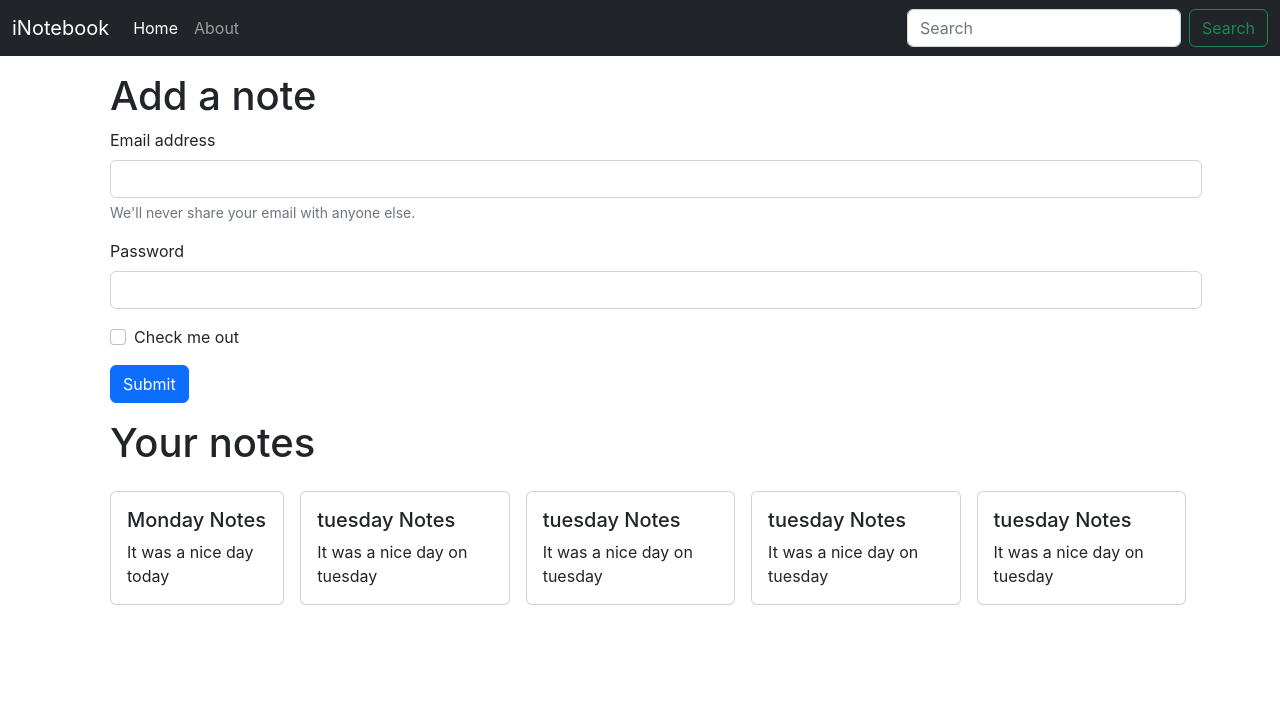
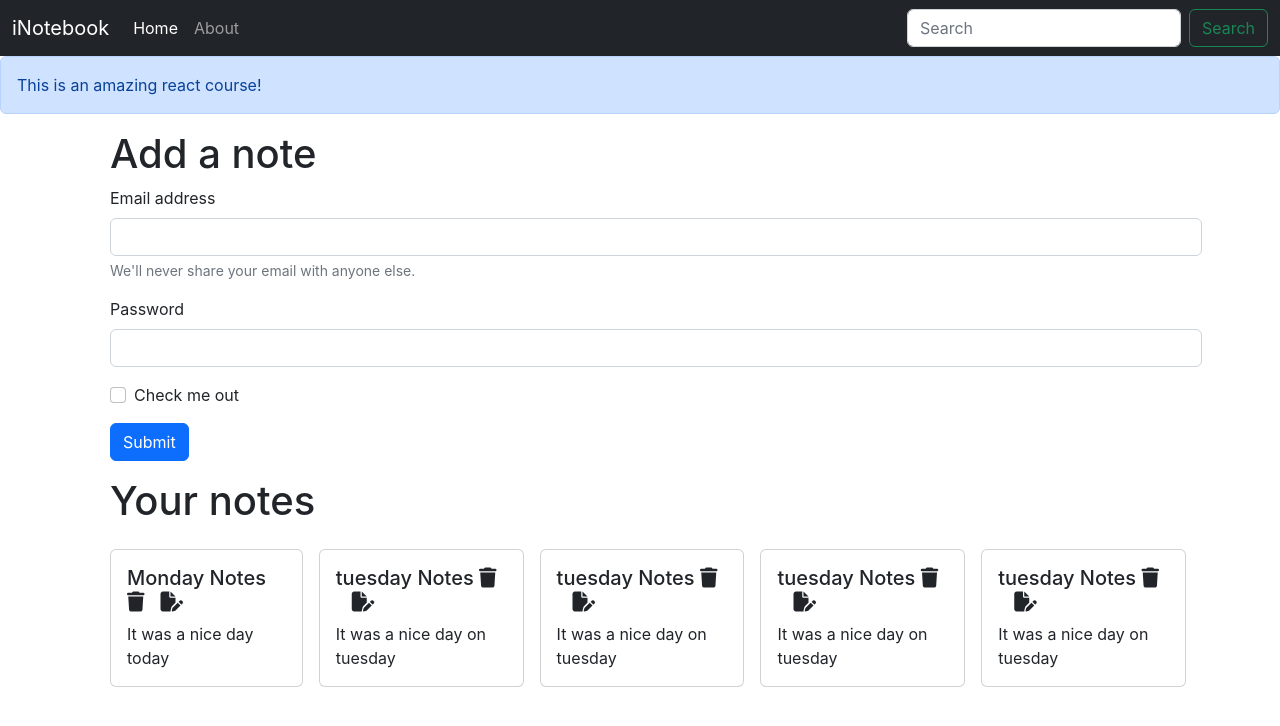
Before and after one commit to YuvRaj6392/inotefrontend, a React (Create React App) app: page / in a window 1280 px wide. Shown: the top 726 px of the page. Built offline with nearby package versions, Linux system fonts and the light colour scheme.

Commit message:
added fontawesome and alert

```diff
--- a/public/index.html
+++ b/public/index.html
@@ -20,6 +20,8 @@
     <noscript>You need to enable JavaScript to run this app.</noscript>
     <div id="root"></div>
 
+
+    <script src="https://kit.fontawesome.com/5fb7e45ca1.js" crossorigin="anonymous"></script>
     <script src="https://cdn.jsdelivr.net/npm/bootstrap@5.2.2/dist/js/bootstrap.bundle.min.js" integrity="sha384-OERcA2EqjJCMA+/3y+gxIOqMEjwtxJY7qPCqsdltbNJuaOe923+mo//f6V8Qbsw3" crossorigin="anonymous"></script>
   </body>
 </html>
--- a/src/App.js
+++ b/src/App.js
@@ -4,11 +4,13 @@ import Home from './components/Home'
 import Navbar from './components/Navbar'
 import About from './components/About'
 import NoteState from './context/notes/NotesStates'
+import Alert from './components/Alert'
 export default function App() {
   return (
     <NoteState>
     <Router>
     <Navbar />
+    <Alert message="This is an amazing react course!" />
     <div className="container">
 
       <Routes>
--- /dev/null
+++ b/src/components/Alert.js
@@ -0,0 +1,11 @@
+import React from "react";
+
+export default function Alert(props) {
+  return (
+    <div>
+      <div class="alert alert-primary" role="alert">
+        {props.message}
+      </div>
+    </div>
+  );
+}
--- a/src/components/NoteItem.js
+++ b/src/components/NoteItem.js
@@ -6,10 +6,12 @@ export default function NoteItem(props) {
     <div>
       <div className="card me-3 my-3" >
         <div className="card-body">
-          <h5 className="card-title">{props.note.title}</h5>
+          <h5 className="card-title">{props.note.title} <i class="fa-solid fa-trash"></i>
+          <i class="fa-solid fa-file-pen ms-3"></i></h5>
           <p className="card-text">
            {props.note.description}
           </p>
+
         </div>
       </div>
     </div>
--- a/src/components/Notes.js
+++ b/src/components/Notes.js
@@ -11,7 +11,7 @@ export default function Notes() {
     <div style={{display:'flex'}}>
       {
   context.notes.map((element)=>{
-    return <div>
+    return <div key={element._id}>
       <NoteItem note={element} />
     </div>
   })
--- a/src/context/notes/NotesStates.js
+++ b/src/context/notes/NotesStates.js
@@ -26,7 +26,7 @@ const NoteState=(props)=>{
         "__v": 0
       },
       {
-        "_id": "636555d9f181f0e226c66994",
+        "_id": "636555d9f181f0e226c669934",
         "user": "6365555af181f0e226c6698f",
         "title": "tuesday Notes",
         "description": "It was a nice day on tuesday",
@@ -36,7 +36,7 @@ const NoteState=(props)=>{
         "__v": 0
       },
       {
-        "_id": "636555d9f181f0e226c66994",
+        "_id": "636555d9f181f0e2326c66994",
         "user": "6365555af181f0e226c6698f",
         "title": "tuesday Notes",
         "description": "It was a nice day on tuesday",
@@ -46,7 +46,7 @@ const NoteState=(props)=>{
         "__v": 0
       },
       {
-        "_id": "636555d9f181f0e226c66994",
+        "_id": "636555d9f1381f0e226c636994",
         "user": "6365555af181f0e226c6698f",
         "title": "tuesday Notes",
         "description": "It was a nice day on tuesday",
--- a/src/index.css
+++ b/src/index.css
@@ -11,3 +11,7 @@ code {
   font-family: source-code-pro, Menlo, Monaco, Consolas, 'Courier New',
     monospace;
 }
+i
+{
+  cursor: pointer;
+}
```
